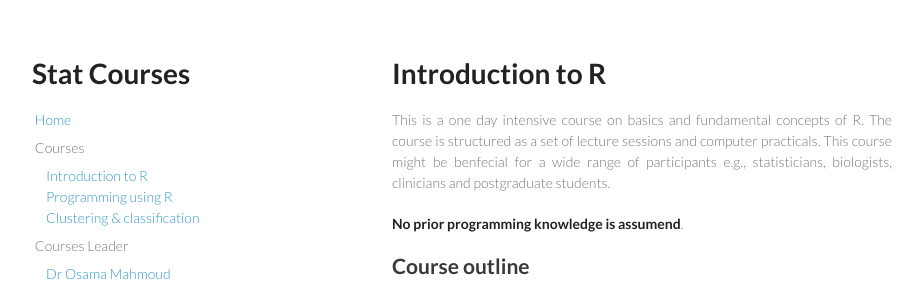
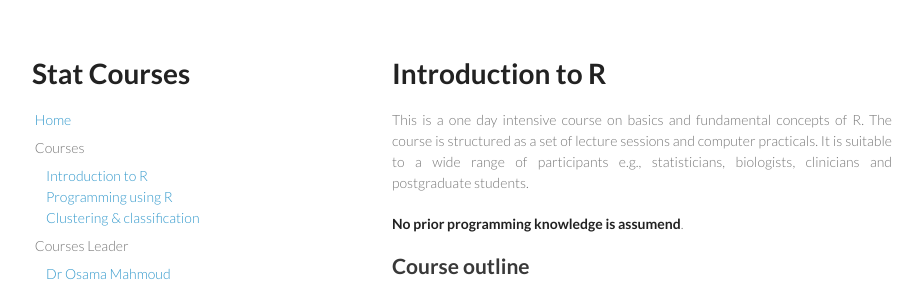
Before and after one commit to statcourses/statcourses.github.io, a Jekyll site: the page built from sscmIntro-to-R/index.md, in a window 1280 px wide and 1060 px high. Shown: the top 300 px of the window, without its empty margins (178-1101 px from the left). Built offline with Jekyll 4.4.1, drawn with Linux system fonts in a browser that asks for light colours.

Commit message:
update intro-to-R

```diff
--- a/sscmIntro-to-R/index.md
+++ b/sscmIntro-to-R/index.md
@@ -4,7 +4,7 @@ title: Introduction to R
 ---
 # Introduction to R
 <p align="justify">
-This is a one day intensive course on basics and fundamental concepts of R. The course is structured as a set of lecture sessions and computer practicals. This course might be benfecial for a wide range of participants e.g., statisticians, biologists, clinicians and postgraduate students.
+This is a one day intensive course on basics and fundamental concepts of R. The course is structured as a set of lecture sessions and computer practicals. It is suitable to a wide range of participants e.g., statisticians, biologists, clinicians and postgraduate students.
 </p>
 
 **No prior programming knowledge is assumend**.
```
Also changed, not shown: 1 other file.
